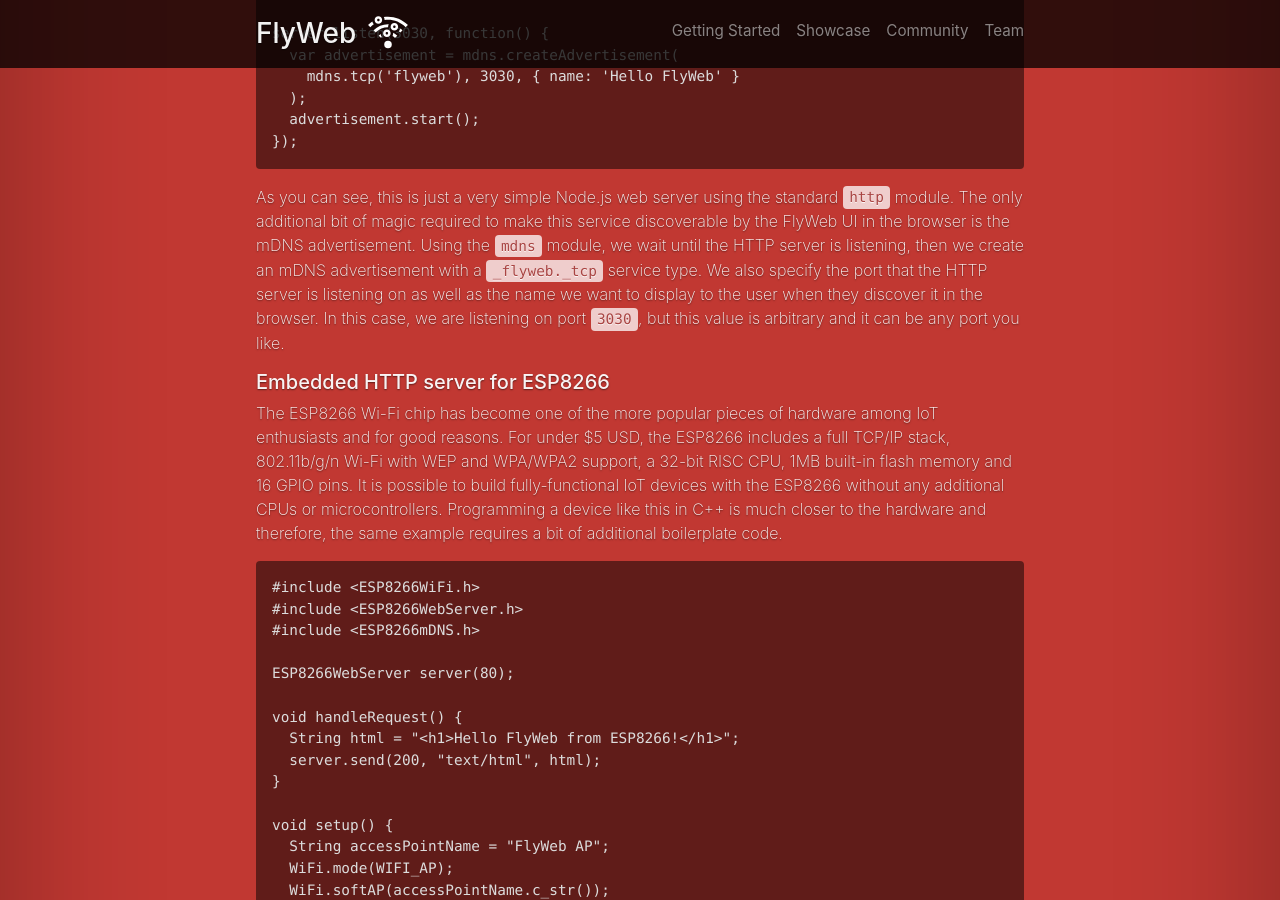
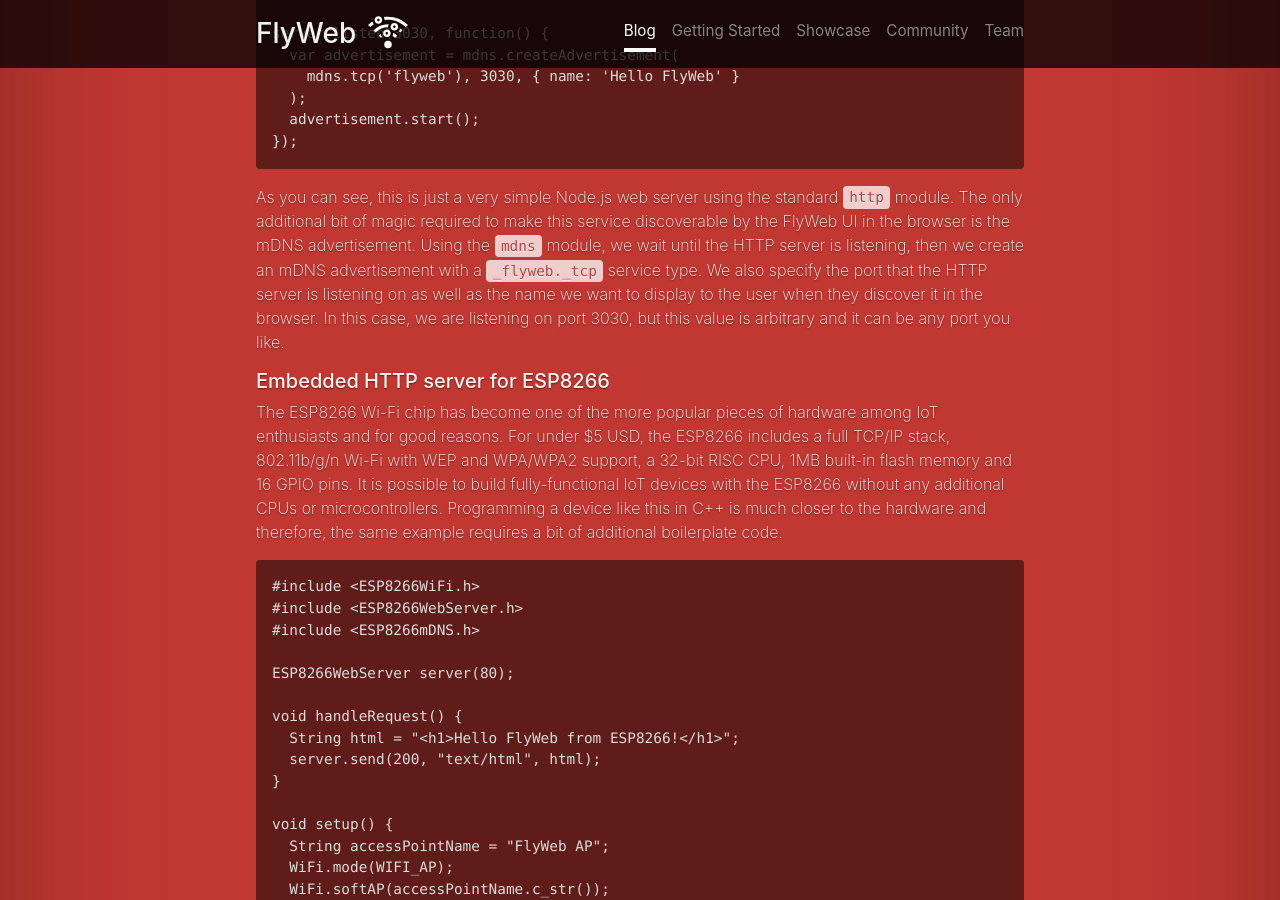
Before and after one commit to flyweb/flyweb.github.io, a Jekyll site: the page built from _posts/2016-11-01-introducing-flyweb.markdown, in a window 1280 px wide and 900 px high, scrolled down 5832 px. Built offline with Jekyll 4.4.1, drawn with Linux system fonts in a browser that asks for light colours; nearby versions of some CDN libraries; a style sheet for code colours, icons or effects is not loaded; some of the changed lines change nothing that is shown; some of the changed text lies outside the part shown.

Commit message:
Publishing first blog post.

````diff
--- a/_includes/header.html
+++ b/_includes/header.html
@@ -7,7 +7,7 @@
     </a>
     <div class="collapse navbar-toggleable-xs" id="navbar-header">
       <ul class="nav navbar-nav float-sm-right">
-        <!-- <li class="nav-item"><a class="nav-link" href="/posts/" data-target="#posts">Blog</a></li> -->
+        <li class="nav-item"><a class="nav-link" href="/posts/" data-target="#posts">Blog</a></li>
         <li class="nav-item"><a class="nav-link" href="/#getting-started" data-target="#getting-started">Getting Started</a></li>
         <li class="nav-item"><a class="nav-link" href="/#showcase" data-target="#showcase">Showcase</a></li>
         <li class="nav-item"><a class="nav-link" href="/#community" data-target="#community">Community</a></li>
--- a/_includes/scripts.html
+++ b/_includes/scripts.html
@@ -5,3 +5,12 @@
 <script src="/js/vendor/bootstrap.min.js"></script>
 <script src="/js/vendor/ie10-viewport-bug-workaround.js"></script>
 <script src="/js/index.js"></script>
+
+<script>
+  (function(i,s,o,g,r,a,m){i['GoogleAnalyticsObject']=r;i[r]=i[r]||function(){
+  (i[r].q=i[r].q||[]).push(arguments)},i[r].l=1*new Date();a=s.createElement(o),
+  m=s.getElementsByTagName(o)[0];a.async=1;a.src=g;m.parentNode.insertBefore(a,m)
+  })(window,document,'script','//www.google-analytics.com/analytics.js','ga');
+  ga('create', 'UA-86764151-1', 'auto');
+  ga('send', 'pageview');
+</script>
--- a/_posts/2016-10-26-introducing-flyweb.markdown
+++ b/_posts/2016-11-01-introducing-flyweb.markdown
@@ -1,7 +1,7 @@
 ---
 layout: post
 title:  "Introducing FlyWeb"
-date:   2016-10-26 10:26:24 -0400
+date:   2016-11-01 17:15:00 -0400
 categories: posts
 ---
 
@@ -144,7 +144,7 @@
 });
 ```
 
-As you can see, this is just a very simple Node.js web server using the standard `http` module. The only additional bit of magic required to make this service discoverable by the FlyWeb UI in the browser is the mDNS advertisement. Using the `mdns` module, we wait until the HTTP server is listening, then we create an mDNS advertisement with a `_flyweb._tcp` service type. We also specify the port that the HTTP server is listening on as well as the name we want to display to the user when they discover it in the browser. In this case, we are listening on port `3030`, but this value is arbitrary and it can be any port you like.
+As you can see, this is just a very simple Node.js web server using the standard `http` module. The only additional bit of magic required to make this service discoverable by the FlyWeb UI in the browser is the mDNS advertisement. Using the `mdns` module, we wait until the HTTP server is listening, then we create an mDNS advertisement with a `_flyweb._tcp` service type. We also specify the port that the HTTP server is listening on as well as the name we want to display to the user when they discover it in the browser. In this case, we are listening on port 3030, but this value is arbitrary and it can be any port you like.
 
 ##### Embedded HTTP server for ESP8266
 
````
